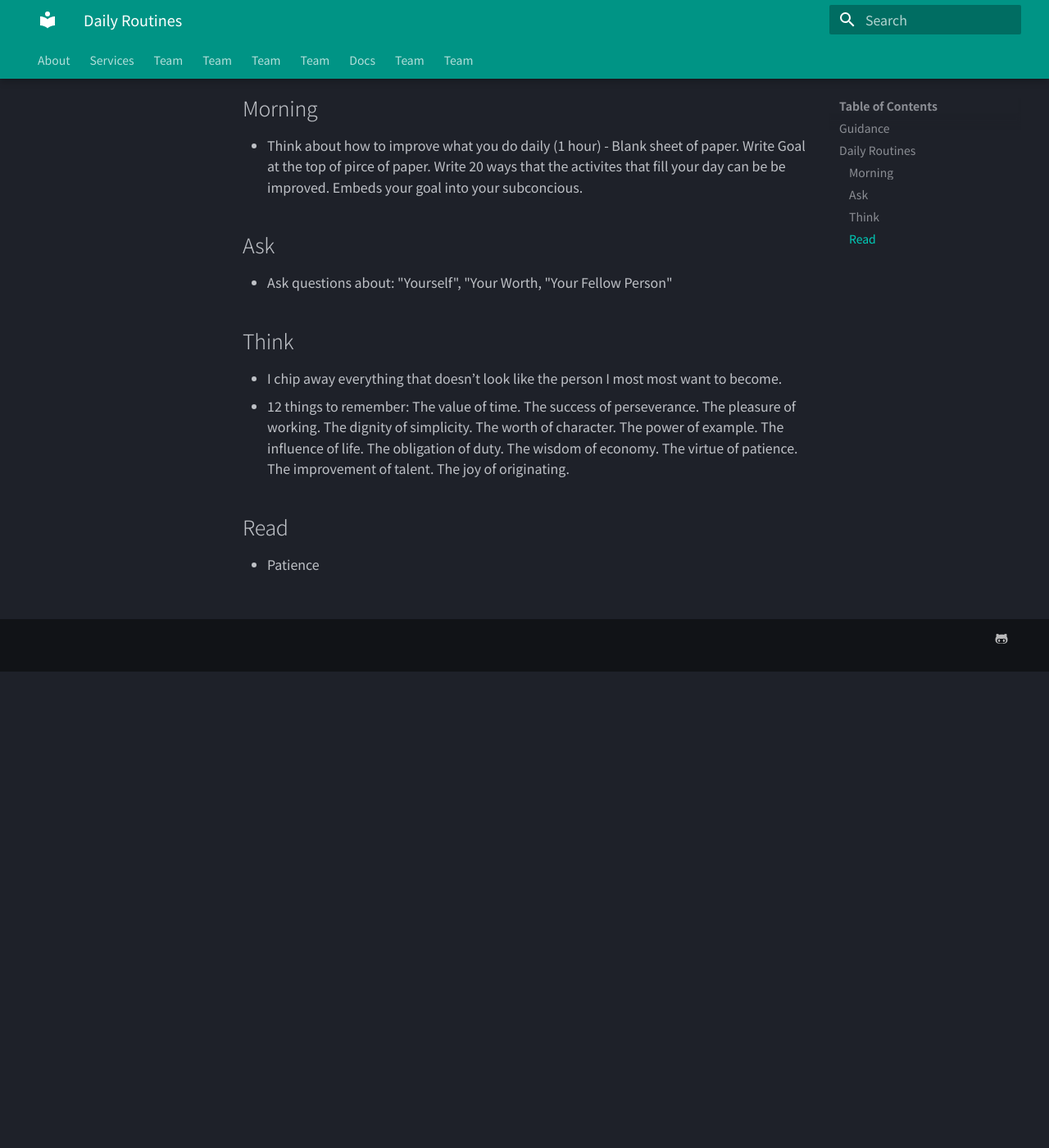
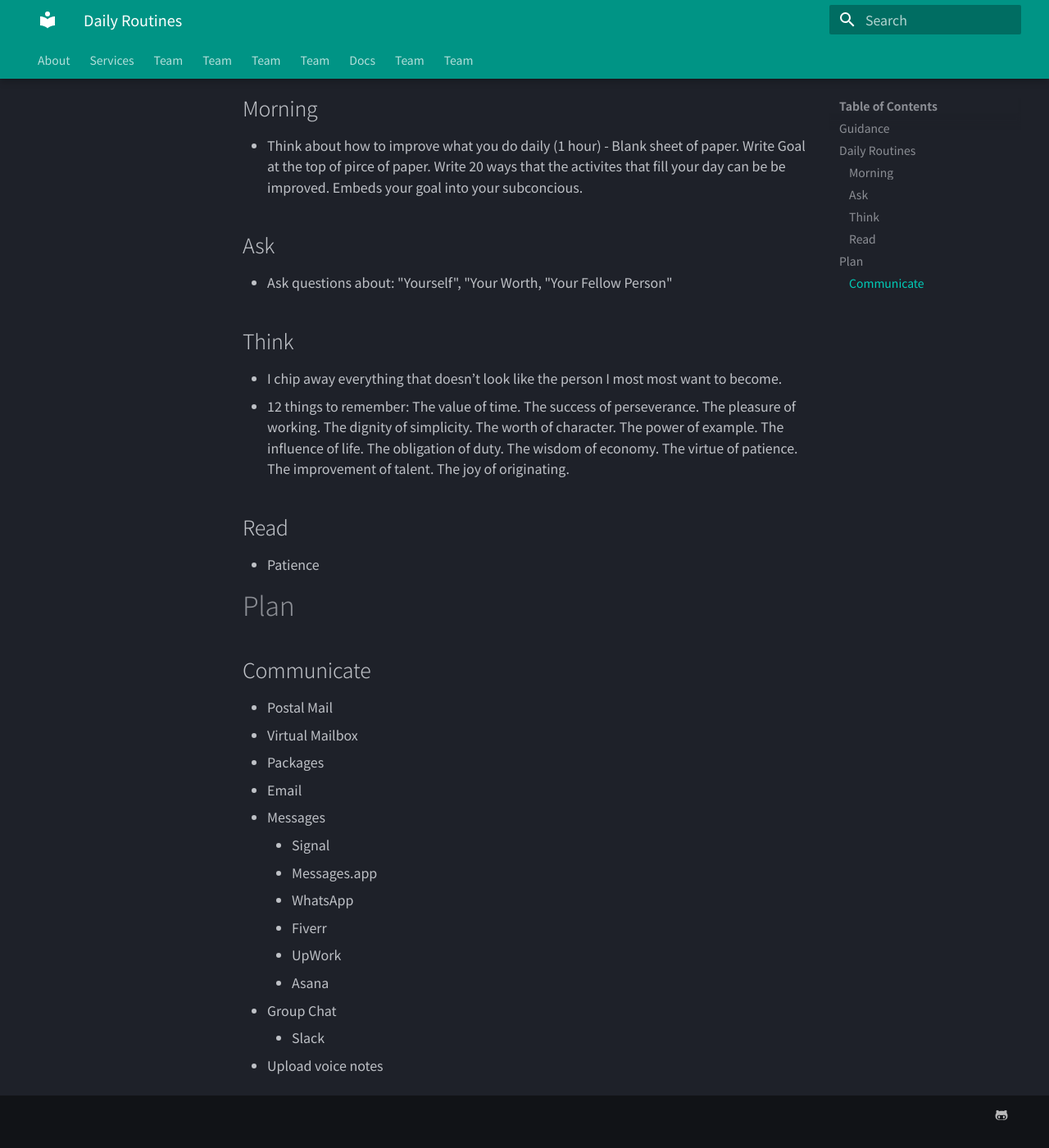
Before and after one commit to jro-cambria/site_www.cambria-labs.com, an MkDocs documentation site: the page built from docs/operations/routines/daily.md, in a window 1280 px wide and 1400 px high, scrolled down 581 px. Shown: the whole window at 82% size. Built offline with MkDocs 1.6.1 and Material for MkDocs 9.7.7, drawn with Linux system fonts in a browser that asks for light colours.

Commit message:
daily routines, WIP

```diff
--- a/docs/operations/routines/daily.md
+++ b/docs/operations/routines/daily.md
@@ -4,7 +4,7 @@ tags: [routines]
 ---
 
 ## Guidance
--   Every act we perform during the day is goal-achieving, tension-relieving, or unnecessary.
+- Every act we perform during the day is goal-achieving, tension-relieving, or unnecessary.
 - Distinguish between the urgent and the important.
 - Eat healthy
 - Prioritize sleeping well
@@ -30,3 +30,22 @@ tags: [routines]
 
 ## Read
 - Patience
+
+# Plan
+
+
+## Communicate
+- Postal Mail
+- Virtual Mailbox
+- Packages
+- Email
+- Messages
+	- Signal
+	- Messages.app
+	- WhatsApp
+	- Fiverr
+	- UpWork
+	- Asana
+- Group Chat
+	- Slack
+- Upload voice notes
```
Also changed, not shown: docs/operations/practices/problem-solving/problem-solving-notes.md (+1 -1 lines).
